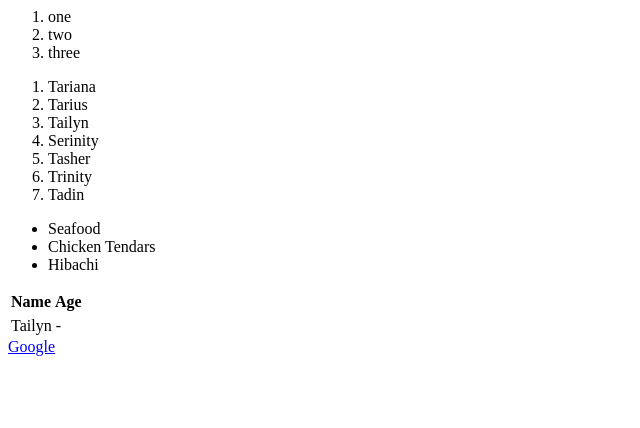
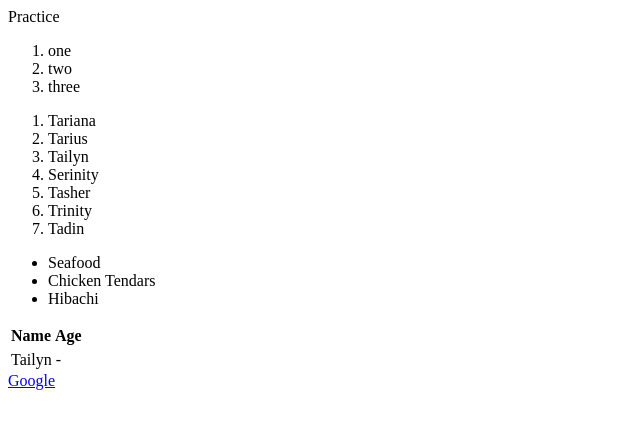
Before and after one commit to tailynm0427/Practice, a plain HTML site: page index.html in a window 1280 px wide. Shown: the whole page, without its empty margins (0-640 px from the left). Drawn offline with Linux system fonts and the light colour scheme.

Commit message:
Update index.html

```diff
--- a/index.html
+++ b/index.html
@@ -1,4 +1,5 @@
 <head>
+   Practice
    <link rel="stylesheet" href="styles.css">
 </head>
 <ol>
```
